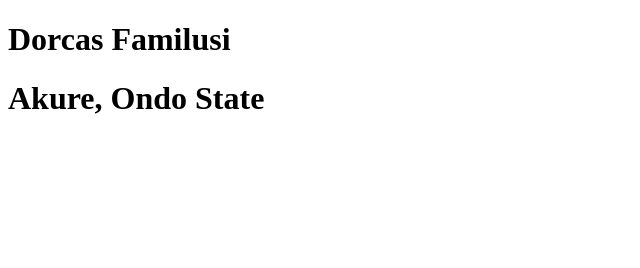
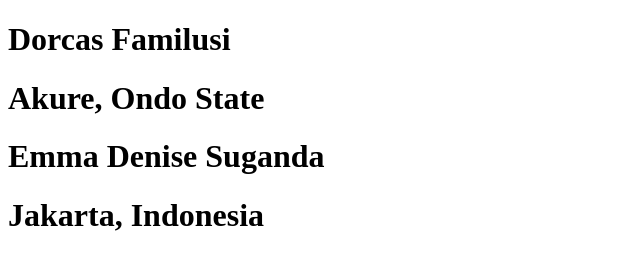
Before and after one commit to DorcasFamilusi/SheHacks6HO, a plain HTML site: page index.html in a window 1280 px wide. Shown: the whole page, without its empty margins (0-640 px from the left). Drawn offline with Linux system fonts and the light colour scheme.

Commit message:
Added my name and city to index.html

```diff
--- a/index.html
+++ b/index.html
@@ -8,6 +8,10 @@
   <body>
     <h1>Dorcas Familusi</h1>
     <h1>Akure, Ondo State</h1>
+
+
+    <h1>Emma Denise Suganda</h1>
+    <h1>Jakarta, Indonesia</h1>
     <script src="" async defer></script>
   </body>
 </html>
```
